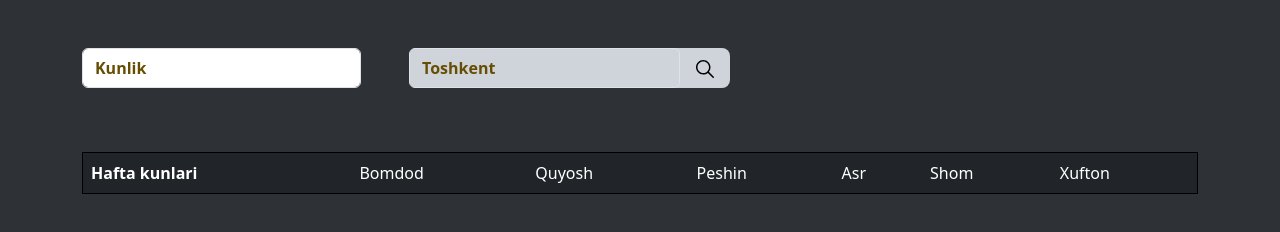
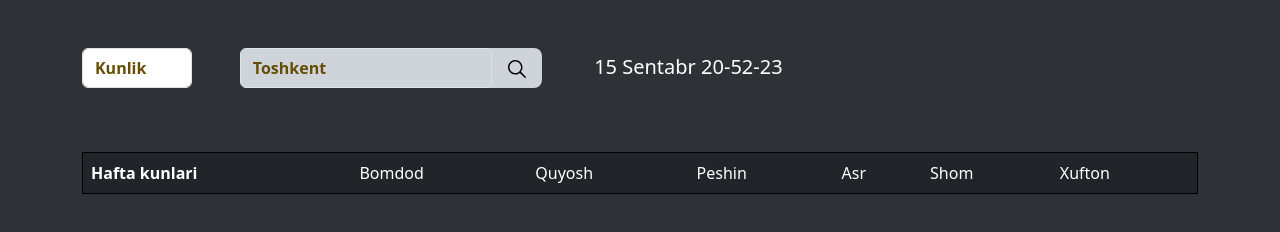
Before and after one commit to rahmatulloh19/nomoz, a plain HTML site: page index.html in a window 1280 px wide. Drawn offline with Linux system fonts and the light colour scheme; no server answers.

Commit message:
add reality time

```diff
--- a/index.html
+++ b/index.html
@@ -11,7 +11,8 @@
 <body>
 
   <div class="container">
-    <form class="js-form d-flex w-100 my-5 column-gap-5">
+    <div class="wrapper">
+      <form class="js-form d-inline-flex my-5 column-gap-5">
         <select class="w-25 form-control fw-semibold text-warning-emphasis">
           <option class="fw-semibold" value="Day" selected>Kunlik</option>
           <option class="fw-semibold" value="Week">Haftalik</option>
@@ -28,11 +29,15 @@
           <ul class="js-search-list position-absolute fw-semibold list-unstyled w-100 border-dark list-group text-white top-100"></ul>
         </label>
       </form>
-    <ul class="list list-unstyled mt-3 d-flex flex-column row-gap-3">
+      <time class="js-time ms-5 fs-5 text-white"></time>
+      <time class="js-time-left ms-5 fs-5 text-white"></time>
+
+    </div>
+    <ul class="list list-unstyled mt-3 list-group d-flex flex-column row-gap-3">
     </ul>
 
     <table class="table table-dark w-100 table-hover border border-black">
-      <thead >
+      <thead>
         <tr>
           <th>Hafta kunlari</th>
           <td>Bomdod</td>
--- a/js/main.js
+++ b/js/main.js
@@ -4,8 +4,29 @@ const elSelect = document.querySelector("select");
 const elRegionInput = document.querySelector(".js-input");
 const elRegionList = document.querySelector(".js-search-list");
 const elForm = document.querySelector(".js-form");
-const label = document.querySelector(".position-relative");
+const elLabel = document.querySelector(".position-relative");
+const elTime = document.querySelector(".js-time");
+const elTimeLeft = document.querySelector(".js-time-left");
 const fragmentElements = document.createDocumentFragment();
+
+
+function updateTime() {
+  const currentDate = new Date();
+
+  const month = currentDate.getMonth();
+  const monthName = months[month];
+  const day = currentDate.getDate().toString().padStart(2, 0);
+  const hour = currentDate.getHours().toString().padStart(2, 0);
+  const minutes = currentDate.getMinutes().toString().padStart(2, 0);
+  const seconds = currentDate.getSeconds().toString().padStart(2, 0);
+
+  elTime.textContent = `
+  ${day} ${monthName} ${hour}-${minutes}-${seconds}
+  `
+  elTime.setAttribute("datetime", `${currentDate.getFullYear()}-${(month+1).toString().padStart(2, 0)}-${day}T${hour}:${minutes}:${seconds}`);
+}
+
+setInterval(updateTime, 500)
 
 
 elRegionList.classList.add("d-none")
@@ -142,7 +163,7 @@ function renderRegions(data, node) {
     })
     elRegionList.appendChild(fragmentElements);
     elRegionInput.setAttribute("style", "border-bottom-left-radius:0")
-    label.classList.add("remover-border");
+    elLabel.classList.add("remover-border");
   }
 }
 
@@ -168,7 +189,7 @@ elRegionInput.addEventListener("keyup", () => {
 document.body.addEventListener("click", evt => {
   if(!evt.target.matches(".list-group-item")) {
     elRegionList.classList.add("d-none");
-    label.classList.remove("remover-border");
+    elLabel.classList.remove("remover-border");
     elRegionInput.setAttribute("style", "border-bottom-left-radius:inherit");
   }
   if(evt.target.matches(".js-input")) {
--- a/js/regions.js
+++ b/js/regions.js
@@ -89,3 +89,18 @@ const regions = [
   "Qarshi",
   "Koson"
 ]
+
+const months = [
+  "Yanvar",
+  "Fevral",
+  "Mart",
+  "Aprel",
+  "May",
+  "Iyun",
+  "Iyul",
+  "Avgust",
+  "Sentabr",
+  "Oktabr",
+  "Noyabr",
+  "Dekabr"
+]
```
Lines whose indentation alone changed are shown as unchanged.
